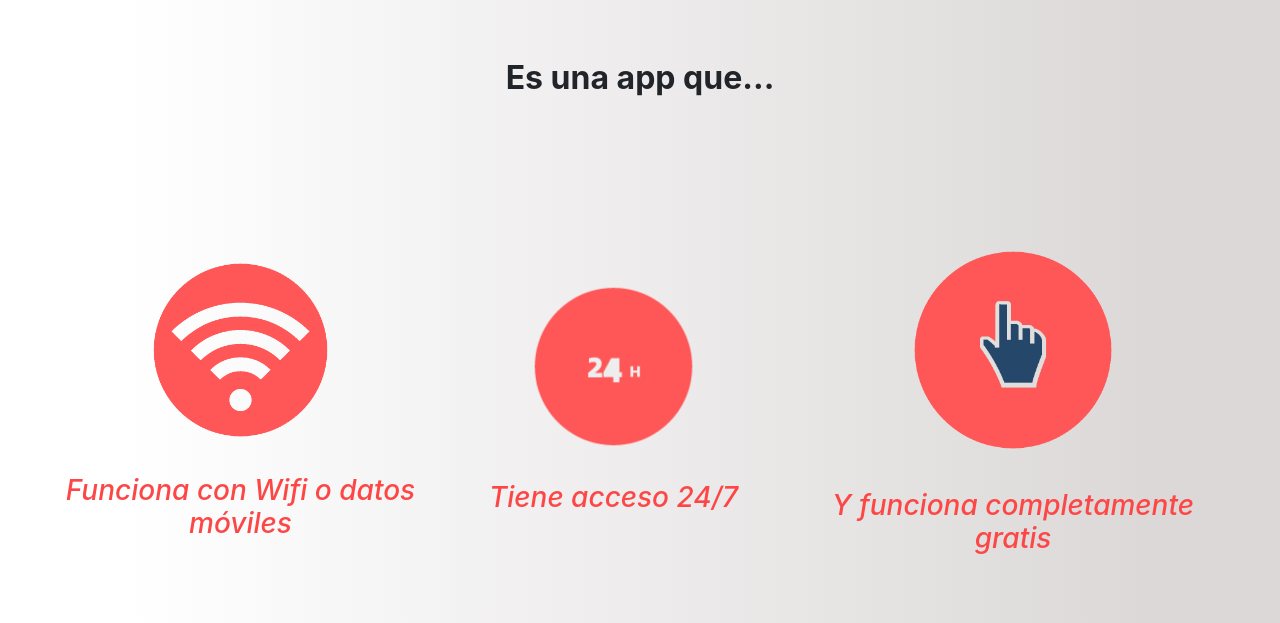
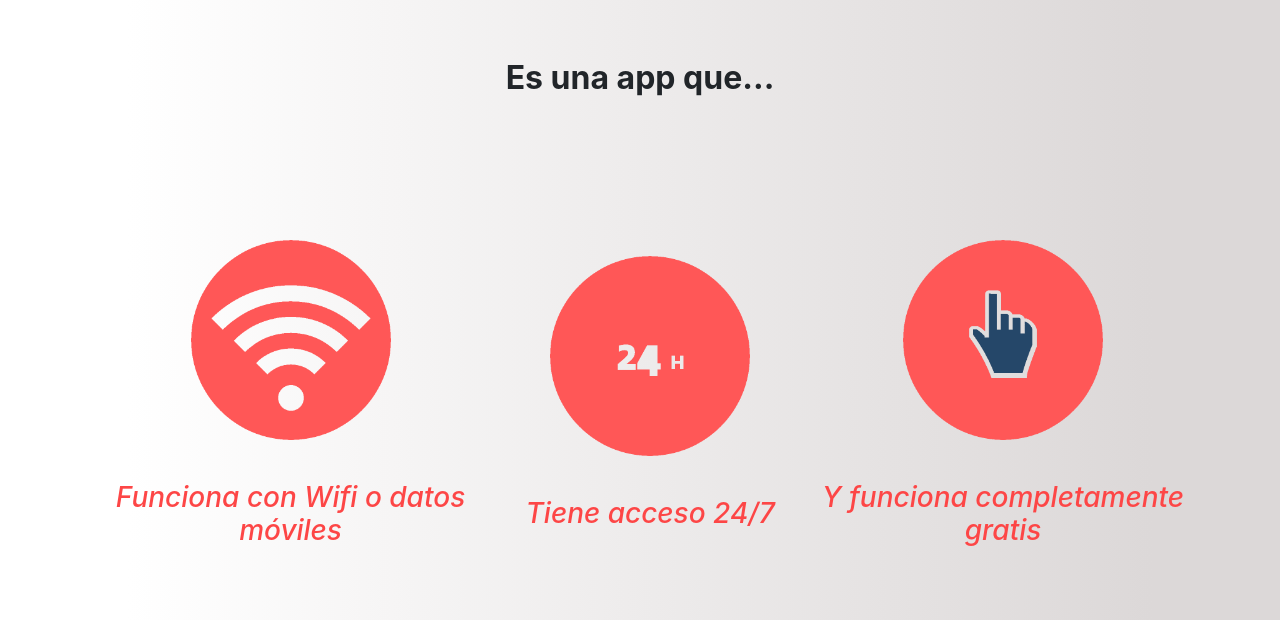
Before and after one commit to ErickQ06/Proyecto, a Django app: page / in a window 1280 px wide. Shown: the part 615-1238 px from the top of the page. Run offline with Django 3.2, Linux system fonts and the light colour scheme; lists and menus that the app fills with data are empty; some libraries are stand-ins or nearby versions.

Commit message:
solucion responsive

```diff
--- a/proyecto/templates/index.html
+++ b/proyecto/templates/index.html
@@ -18,24 +18,54 @@
 <br>
 
     <h2 align="center"><b>Es una app que...</b></h2>
+    <br>
+    <br>
+    <br>
+    <br>
 
-        <table class="symbols">
+    <div class="table-responsive">
+    <table style="border-collapse: separate; border-spacing: 5px" class="symbols">
+  <thead>
+    <tr>
+      <th scope="col"></th>
+      <th scope="col"></th>
+      <th scope="col"></th>
+      <th scope="col"></th>
+    </tr>
+  </thead>
+  <tbody>
+    <tr>
+      <th scope="row"></th>
+      <td><img style=" width: 250px; height: 250px;" src="../static/img/wifisinfondo.png" alt="Funciona con Wifi o datos móviles"/><p><h3><i><font color="#fd4646">Funciona con Wifi
+                        o datos móviles</h3></i></font></p></td>
+      <td><img style=" width: 250px; height: 250px;" src="../static/img/24Hsinfondo.png" alt="Tiene acceso 24/7"/><p><h3><i><font color="#fd4646">Tiene
+                        acceso 24/7</h3></i></font></p></td>
+      <td><img style=" width: 250px; height: 250px;" src="../static/img/fingersinfondo.png" alt="Funciona con Wifi o datos móviles"/><p><h3><i><font color="#fd4646">Y funciona completamente
+                        gratis</h3></i></font></p></td>
+    </tr>
+
+  </tbody>
+</table>
+ </div>
+        <!--<table >
             <br>
             <br>
             <br>
             <br>
             <br>
+            <div class="table-responsive">
             <thead>
                 <tr>
-                    <th><img style=" width: 57%;" src="../static/img/wifisinfondo.png" alt="Funciona con Wifi o datos móviles"/><p><h3><i><font color="#fd4646">Funciona con Wifi
+                    <th><img style=" width: 250px; height: 250px;" src="../static/img/wifisinfondo.png" alt="Funciona con Wifi o datos móviles"/><p><h3><i><font color="#fd4646">Funciona con Wifi
                         o datos móviles</h3></i></font></p></th>
 
-                    <th><img style=" width: 54%;" src="../static/img/24Hsinfondo.png" alt="Tiene acceso 24/7"/><p><h3><i><font color="#fd4646">Tiene
+                    <th><img style=" width: 250px; height: 250px;" src="../static/img/24Hsinfondo.png" alt="Tiene acceso 24/7"/><p><h3><i><font color="#fd4646">Tiene
                         acceso 24/7</h3></i></font></p></th>
 
-                    <th><img style=" width: 57%;" src="../static/img/fingersinfondo.png" alt="Funciona con Wifi o datos móviles"/><p><h3><i><font color="#fd4646">Y funciona completamente
+                    <th><img style=" width: 250px; height: 250px;" src="../static/img/fingersinfondo.png" alt="Funciona con Wifi o datos móviles"/><p><h3><i><font color="#fd4646">Y funciona completamente
                         gratis</h3></i></font></p></th>
                 </tr>
-            </thead></div>
+            </thead>-->
+    </div>
 
 {% endblock %}
```
